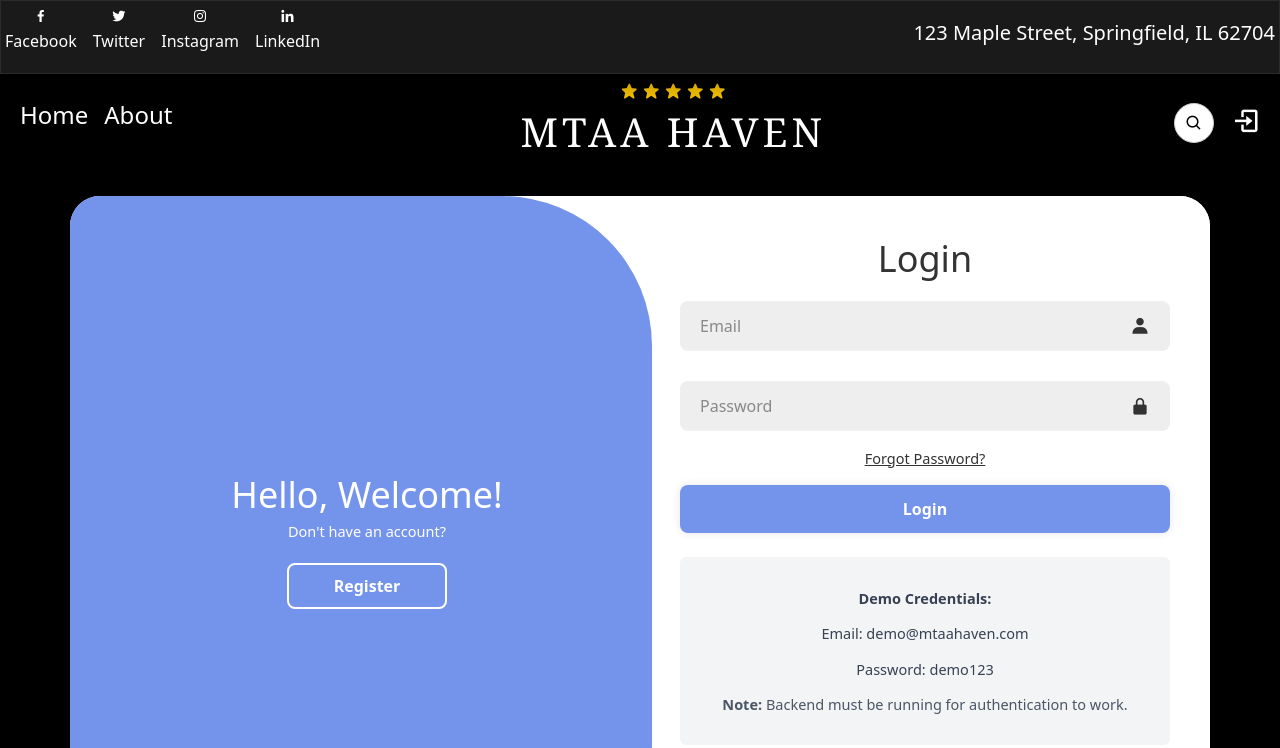
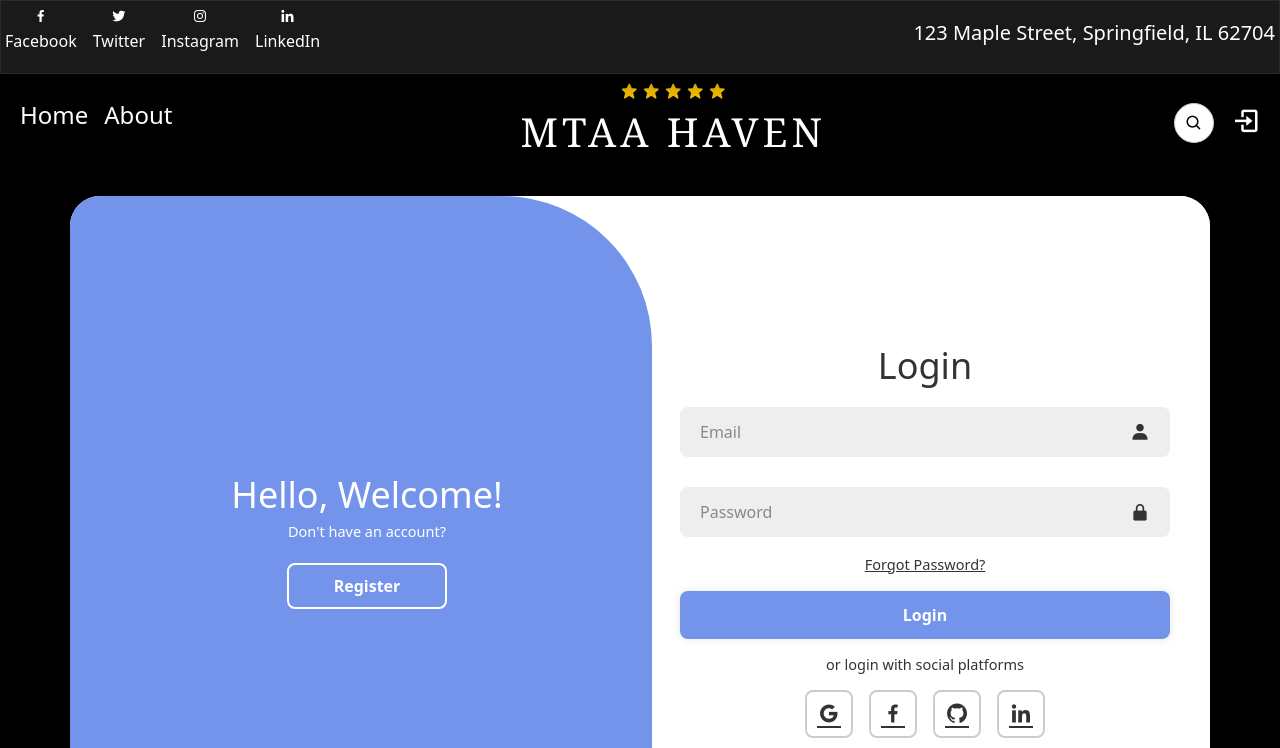
Before and after one commit to kaynanmwangi3/Mtaa-Haven_frontend, a React (Vite) app: page /login in a window 1280 px wide. Shown: the top 748 px of the page. Built offline with nearby package versions, Linux system fonts and the light colour scheme; no server answers.

Commit message:
updates the auth.js and properties.jsx

```diff
--- a/src/pages/LoginPage.jsx
+++ b/src/pages/LoginPage.jsx
@@ -96,15 +96,7 @@ function LoginPage() {
               {loading ? 'Logging in...' : 'Login'}
             </button>
 
-            {/* Demo credentials info */}
-            <div className="mt-4 p-3 bg-gray-100 rounded-md text-sm text-gray-700">
-              <p className="font-semibold mb-1">Demo Credentials:</p>
-              <p>Email: demo@mtaahaven.com</p>
-              <p>Password: demo123</p>
-              <p className="mt-2 text-xs text-gray-600">
-                <strong>Note:</strong> Backend must be running for authentication to work.
-              </p>
-            </div>
+
 
             <p>or login with social platforms</p>
             <div className="social-icons">
--- a/src/pages/Properties.jsx
+++ b/src/pages/Properties.jsx
@@ -25,6 +25,7 @@ function Properties(){
 
      const fetchProperties = async (filters = {}) => {
          try {
+            console.log("Fetching properties...");
              const queryParams = new URLSearchParams();
 
              if (filters.location) queryParams.append('location', filters.location);
@@ -33,8 +34,10 @@ function Properties(){
              if (filters.type) queryParams.append('type', filters.type);
 
              const url = `/properties${queryParams.toString() ? `?${queryParams.toString()}` : ''}`;
+             console.log("Request URL:", url);
              const response = await api.get(url);
-             const propertiesData = response.data;
+              console.log("Response:", response.data.properties);
+             const propertiesData = response.data.properties;
              setProperties(Array.isArray(propertiesData) ? propertiesData : []);
          } catch (error) {
              console.error('Error fetching properties:', error);
@@ -78,7 +81,7 @@ function Properties(){
          if (currentFilters.searchQuery) {
              const query = currentFilters.searchQuery.toLowerCase();
              filtered = filtered.filter(property =>
-                 property.name.toLowerCase().includes(query) ||
+                 property.title.toLowerCase().includes(query) ||
                  property.location.toLowerCase().includes(query) ||
                  property.description?.toLowerCase().includes(query) ||
                  property.amenities?.some(amenity => amenity.toLowerCase().includes(query))
@@ -132,8 +135,8 @@ function Properties(){
                      break;
                  case 'name':
                  default:
-                     aValue = a.name.toLowerCase();
-                     bValue = b.name.toLowerCase();
+                     aValue = a.title.toLowerCase();
+                     bValue = b.title.toLowerCase();
                      break;
              }
 
--- a/src/services/auth.js
+++ b/src/services/auth.js
@@ -41,19 +41,19 @@ export const authService = {
   async login(credentials) {
     try {
       const response = await api.post('/login', credentials);
+      console.log('Login response:', response.data);
       const { token, user } = response.data;
 
-      if (token) {
+      if (token && user) {
         localStorage.setItem('token', token);
         localStorage.setItem('user', JSON.stringify(user));
+        console.log('Token saved:', token);
       }
-
       return response.data;
     } catch (error) {
       throw error.response?.data || error;
     }
   },
-
   // Register user
   async register(userData) {
     try {
@@ -63,8 +63,6 @@ export const authService = {
       throw error.response?.data || error;
     }
   },
-
-
   // Logout user
   async logout() {
     try {
@@ -77,13 +75,11 @@ export const authService = {
       console.warn('Backend logout failed, but local session cleared:', error);
     }
   },
-
   // Get current user
   getCurrentUser() {
     const user = localStorage.getItem('user');
     return user ? JSON.parse(user) : null;
   },
-
   // Check if user is authenticated
   isAuthenticated() {
     const token = localStorage.getItem('token');
```
